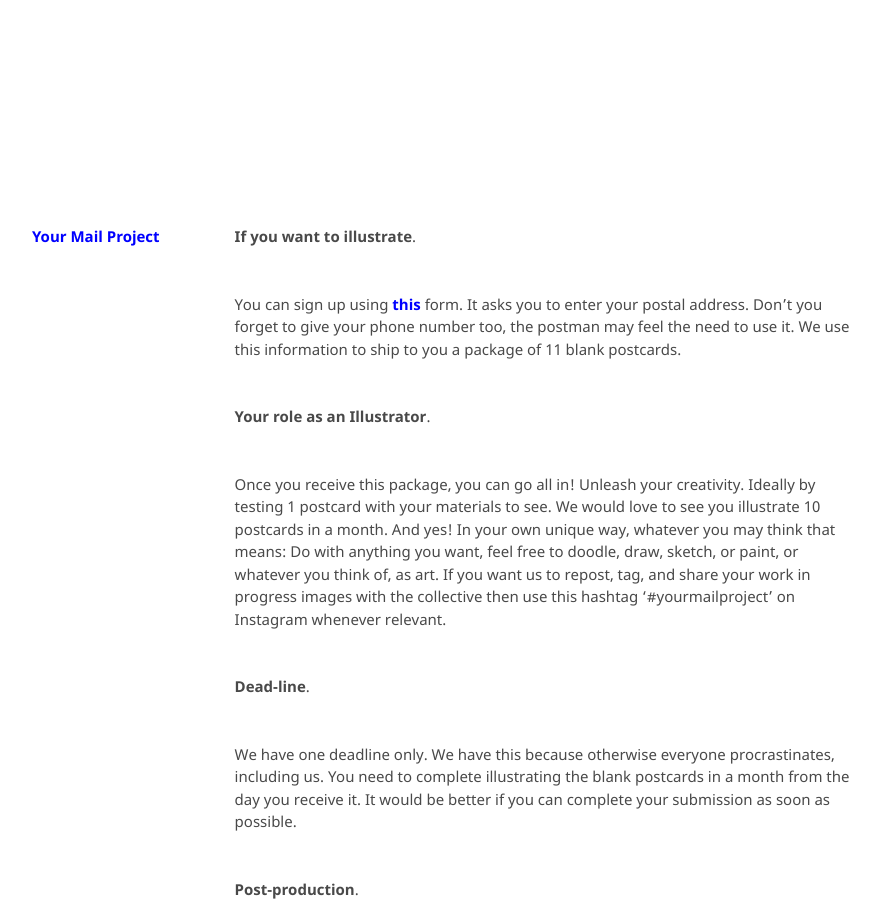
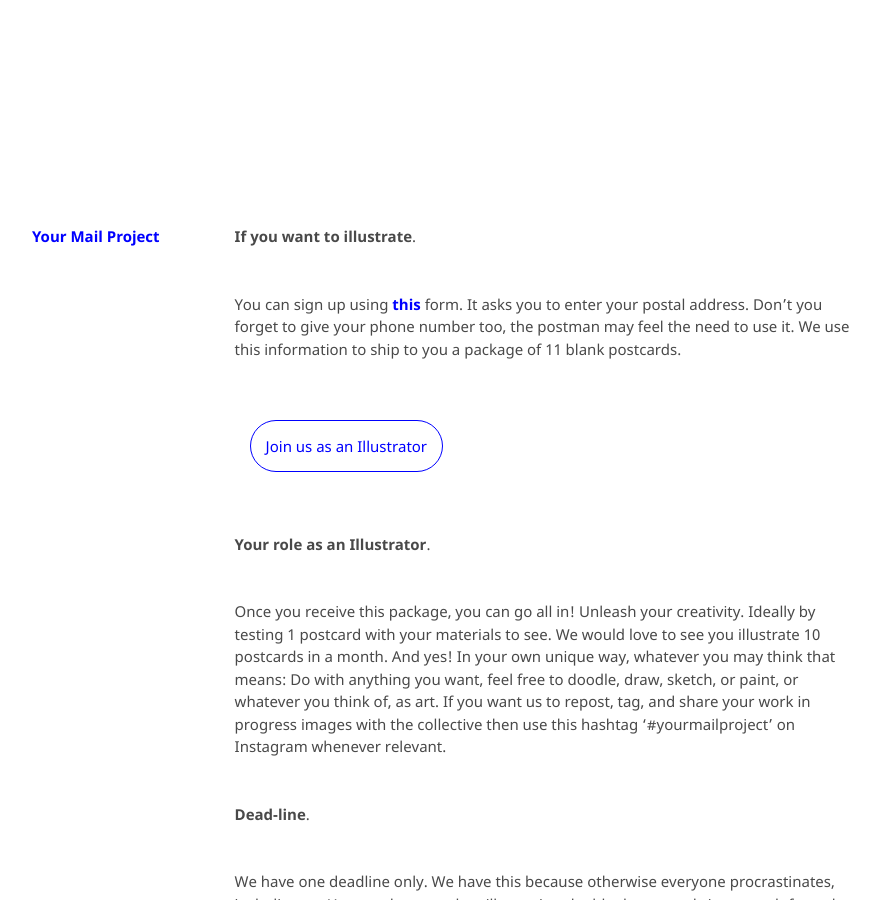
Before and after one commit to kvshvlin/yourmailproject, a Jekyll site: the page built from forartists.md, in a window 1280 px wide and 900 px high. Shown: the whole window, without its empty margins (193-1073 px from the left). Built offline with Jekyll 4.4.1, drawn with Linux system fonts in a browser that asks for light colours; our own code applies the rules of GitHub Pages for plain Markdown files; some of the changed text lies outside the part shown.

Commit message:
Update forartists.md

```diff
--- a/forartists.md
+++ b/forartists.md
@@ -1,6 +1,14 @@
 **If you want to illustrate**.
 
 You can sign up using **<a href="https://yourmailproject.typeform.com/to/krhWpQJZ" target="_blank">this</a>** form. It asks you to enter your postal address. Don't you forget to give your phone number too, the postman may feel the need to use it. We use this information to ship to you a package of 11 blank postcards.
+
+<div class="roadmap-spacer-1"></div>
+
+<p>
+<a class="btn" href="https://yourmailproject.typeform.com/to/krhWpQJZ" target="_blank">Join us as an Illustrator</a><br>
+</p>
+
+<div class="roadmap-spacer-2"></div>
 
 **Your role as an Illustrator**.
 
@@ -86,18 +94,10 @@ We hope you will love to be a part of our community.
 <div class="roadmap-spacer-1"></div>
 
 <p>
-<a class="btn" href="https://yourmailproject.typeform.com/to/krhWpQJZ" target="_blank">Join us as an Illustrator</a><br>
+<a class="btn" href="https://kvshvl.in/yourmailproject/getpostcards.html"><</a><br>
 </p>
 
 <div class="roadmap-spacer-2"></div>
 
 > "Nothing boots as fast as pen and paper."
 > Sir Norman Robert Foster.
-
-<div class="roadmap-spacer-1"></div>
-
-<p>
-<a class="btn" href="https://kvshvl.in/yourmailproject/getpostcards.html"><</a><br>
-</p>
-
-<div class="roadmap-spacer-2"></div>
```
